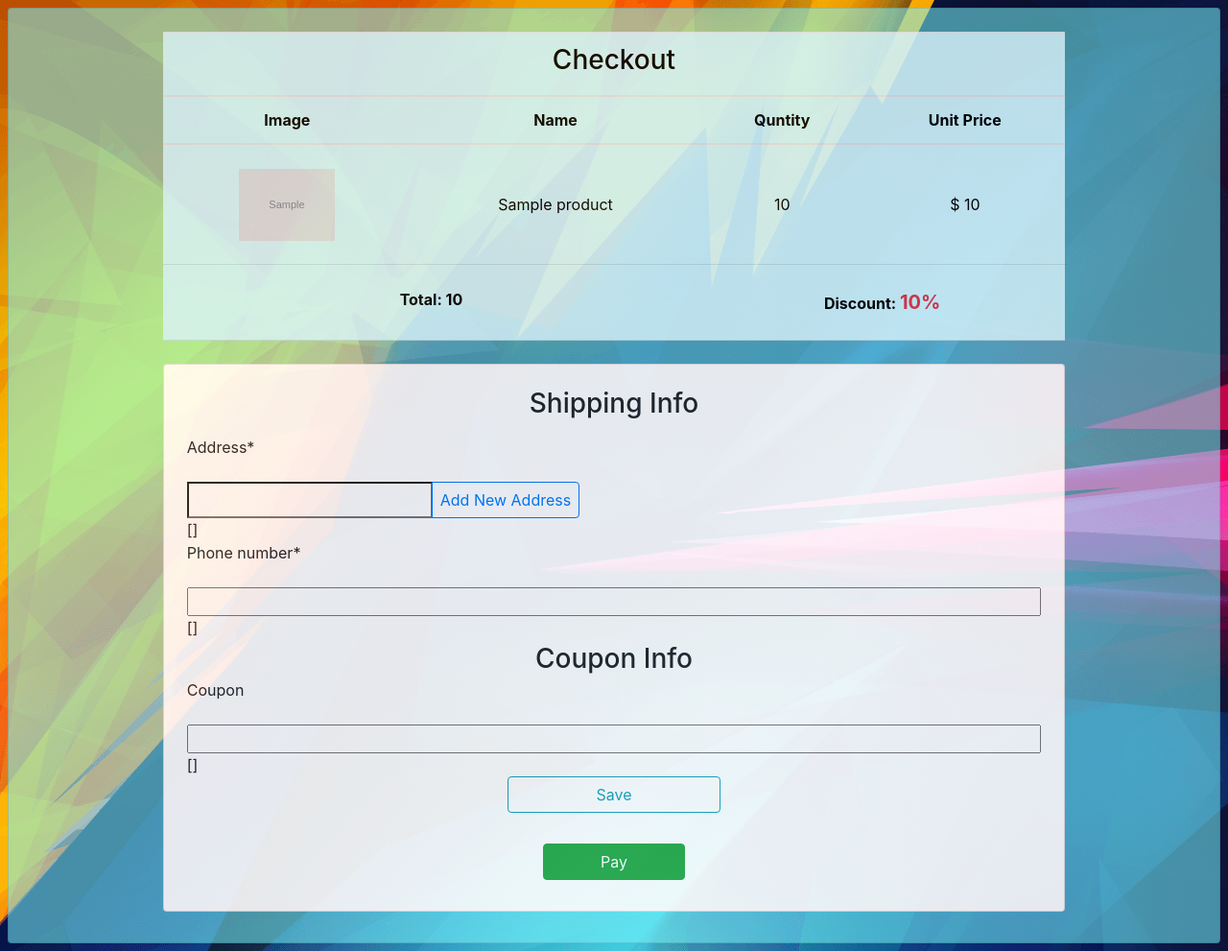
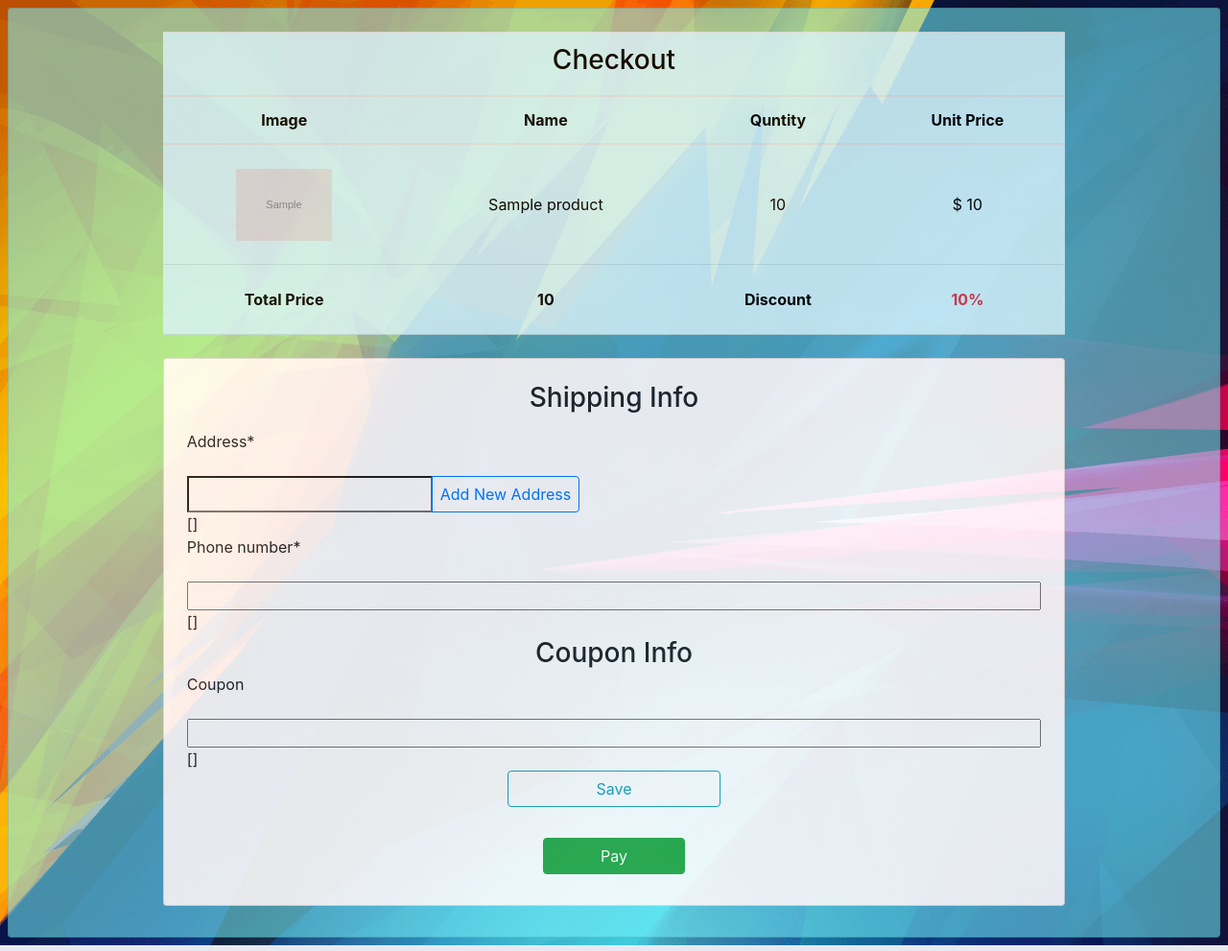
Before and after one commit to mehdi-mirzaie78/Django-Online-Shop, a Django app: template Shop/orders/templates/orders/order_details.html in a window 1280 px wide. Shown: the part 59-1050 px from the top of the page at 96% size. Run offline with Django 4.2, Linux system fonts and the light colour scheme; the template is opened without the code that fills it: most values are stand-ins (such as "Sample title", 1, 10 or a date in 2020); grey boxes marked "Sample" are stand-in pictures; form fields are guessed from the names that the template uses; some libraries are stand-ins or nearby versions.

Commit message:
Shop | orders | order_details.html | Updated

```diff
--- a/Shop/orders/templates/orders/order_details.html
+++ b/Shop/orders/templates/orders/order_details.html
@@ -51,11 +51,15 @@
 
             {% endfor %}
 
-            <td colspan="2" class="text-center fw-bold py-4">Total: {{ order.get_total_price }}</td>
-            <td colspan="2" class="text-center fw-bold py-4">
-                {% if order.coupon %} Discount:
-                    <span class="text-danger" style="font-size:20px">{{ order.discount }}%</span> {% endif %}
-            </td>
+            <td colspan="1" class="text-center fw-bold py-4">{% translate 'Total Price' %}</td>
+            <td colspan="1" class="text-center fw-bold py-4">{{ order.get_total_price }}</td>
+            {% if order.coupon %}
+                <td colspan="1" class="text-center fw-bold py-4">{% translate 'Discount' %}</td>
+                <td colspan="1" class="text-center fw-bold py-4 text-danger">{{ order.discount }}%</td>
+            {% else %}
+                <td colspan="2"></td>
+            {% endif %}
+
 
             </tbody>
         </table>
```
